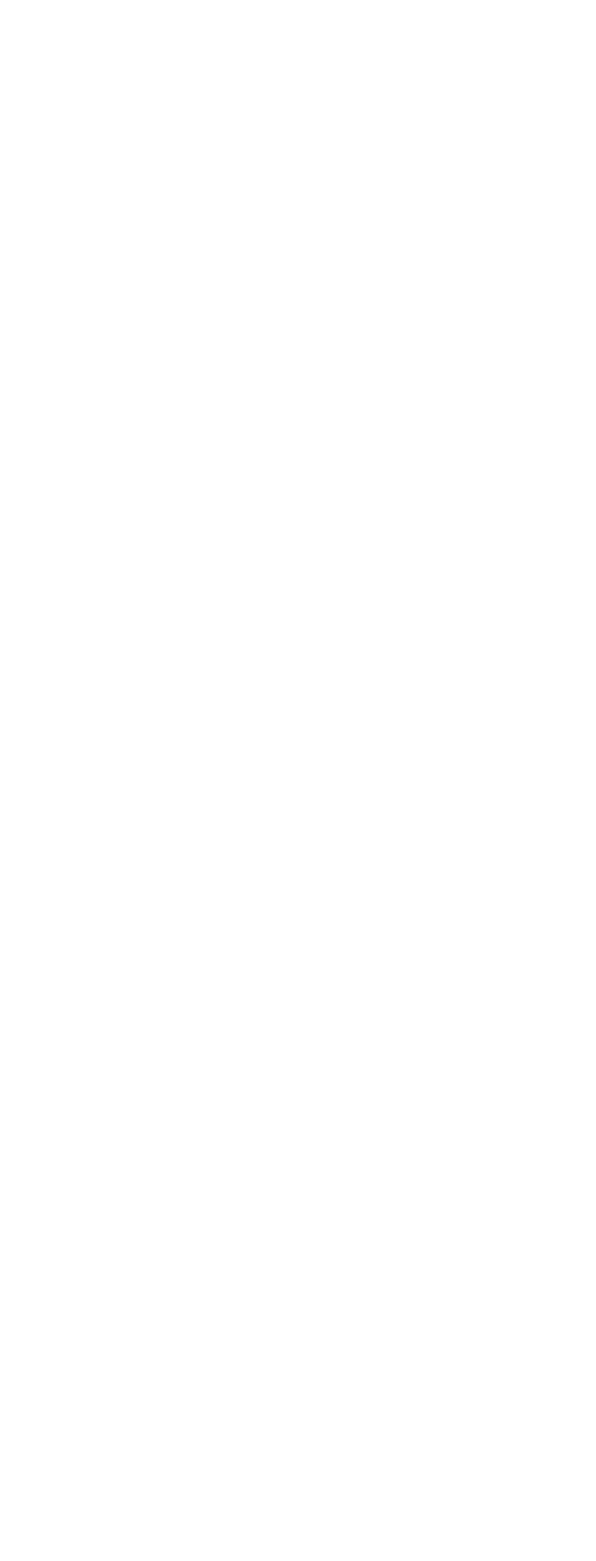
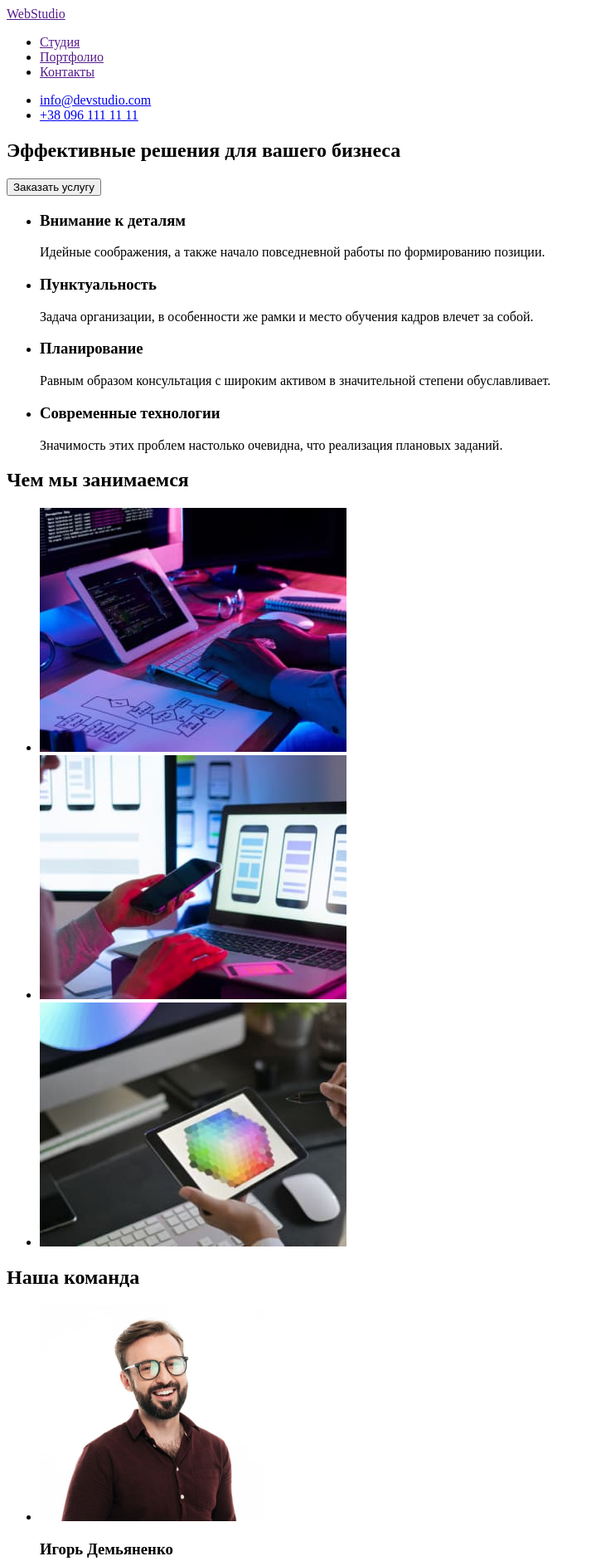
Before and after one commit to Natali55511/goit-markup-hw-01, a plain HTML site: page index.html in a window 1280 px wide. Shown: the top 1881 px of the page at 83% size, without its empty margins (0-719 px from the left). Before the commit the page ends 800 px from the top, so only its background shows below. Drawn offline with Linux system fonts and the light colour scheme.

Commit message:
Project of home work

```diff
--- a/index.html
+++ b/index.html
@@ -1,12 +1,98 @@
 <!DOCTYPE html>
-<html lang="en">
+<html lang="ru">
 <head>
     <meta charset="UTF-8">
     <meta http-equiv="X-UA-Compatible" content="IE=edge">
     <meta name="viewport" content="width=device-width, initial-scale=1.0">
-    <title>Document</title>
+    <title>WebStudio</title>
 </head>
 <body>
+    <!--Шапка-->
+    <header>
+<nav>
+    <a href=""><span>Web</span>Studio</a>
+<ul>
+    <li><a href="">Студия</a></li>
+    <li><a href="">Портфолио</a></li>
+    <li><a href="">Контакты</a></li>
+</ul>
+</nav>
+<ul>
+    <li><a href="mailto:info@devstudio.com">info@devstudio.com</a></li>
+    <li><a href="tel:+380961111111">+38 096 111 11 11</a></li>
+</ul>
+    </header>
 
+    <main>
+        <!--Герой-->
+        <section>
+            <h1>Эффективные решения для вашего бизнеса</h1>
+            <button type="button">Заказать услугу</button>
+        </section>
+
+        <!--Особенности-->
+        <section>
+            <h2 hidden>Особенности</h2>
+            <ul>
+            <li>
+                <h3>Внимание к деталям</h3>
+                <p>Идейные соображения, а также начало повседневной работы по формированию позиции.</p>
+            </li>
+            <li>
+                <h3>Пунктуальность</h3>
+                <p>Задача организации, в особенности же рамки и место обучения кадров влечет за собой.</p>
+            </li>
+            <li>
+                <h3>Планирование</h3>
+                <p>Равным образом консультация с широким активом в значительной степени обуславливает.</p>
+            </li>
+            <li>
+                <h3>Современные технологии</h3>
+                <p>Значимость этих проблем настолько очевидна, что реализация плановых заданий.</p>
+            </li>
+        </ul>
+        </section>
+
+        <!--Чем мы занимаемся-->
+        <section> <h2>Чем мы занимаемся</h2>
+            <ul>
+                <li><img src="./images/boxone.jpg" alt="Разработка" width="370" height="294"></li>
+                <li><img src="./images/boxtwo.jpg" alt="Адаптация" width="370" height="294"></li>
+                <li><img src="./images/boxthree.jpg" alt="Оформление" width="370" height="294"></li>
+            </ul>
+        </section>
+
+        <!--Наша команда-->
+        <section><h2>Наша команда</h2>
+            <ul>
+                <li><img src="./images/teamone.jpg" alt="Фотография Игоря Демьяненко" width="270" height="260">
+                    <h3>Игорь Демьяненко</h3>
+                    <p lang="en">Product Designer</p>
+                </li>
+                <li><img src="./images/teamtwo.jpg" alt="Фотография Ольги Репиной" width="270" height="260">
+                <h3>Ольга Репина</h3>
+                <p lang="en">Frontend Developer</p>
+                </li>
+                <li><img src="./images/teamthree.jpg" alt="Фотография Николая Тарасова" width="270" height="260">
+                <h3>Николай Тарасов</h3>
+                <p lang="en">Marketing</p>
+                </li>
+                <li><img src="./images/teamfour.jpg" alt="Фотография Михаила Ермакова" width="270" height="260">
+                <h3>Михаил Ермаков</h3>
+                <p lang="en">UI Designer</p>
+                </li>
+            </ul>
+        </section>
+    </main>
+
+    <!--Подвал-->
+    <footer>
+        <a href=""><span>Web</span>Studio</a>
+        <address>
+            г. Киев, пр-т Леси Украинки, 26<br>
+            <a href="mailto:info@example.com">info@example.com</a><br>
+            <a href="tel:+380991111111">+38 099 111 11 11</a>
+        </address>
+    </footer>
 </body>
 </html>
```
Also changed, not shown: images/boxone.jpg (added), images/boxthree.jpg (added), images/boxtwo.jpg (added), images/teamfour.jpg (added), images/teamone.jpg (added), images/teamthree.jpg (added), images/teamtwo.jpg (added), images/vectortwo.svg (added), images/vestorone.svg (added).
